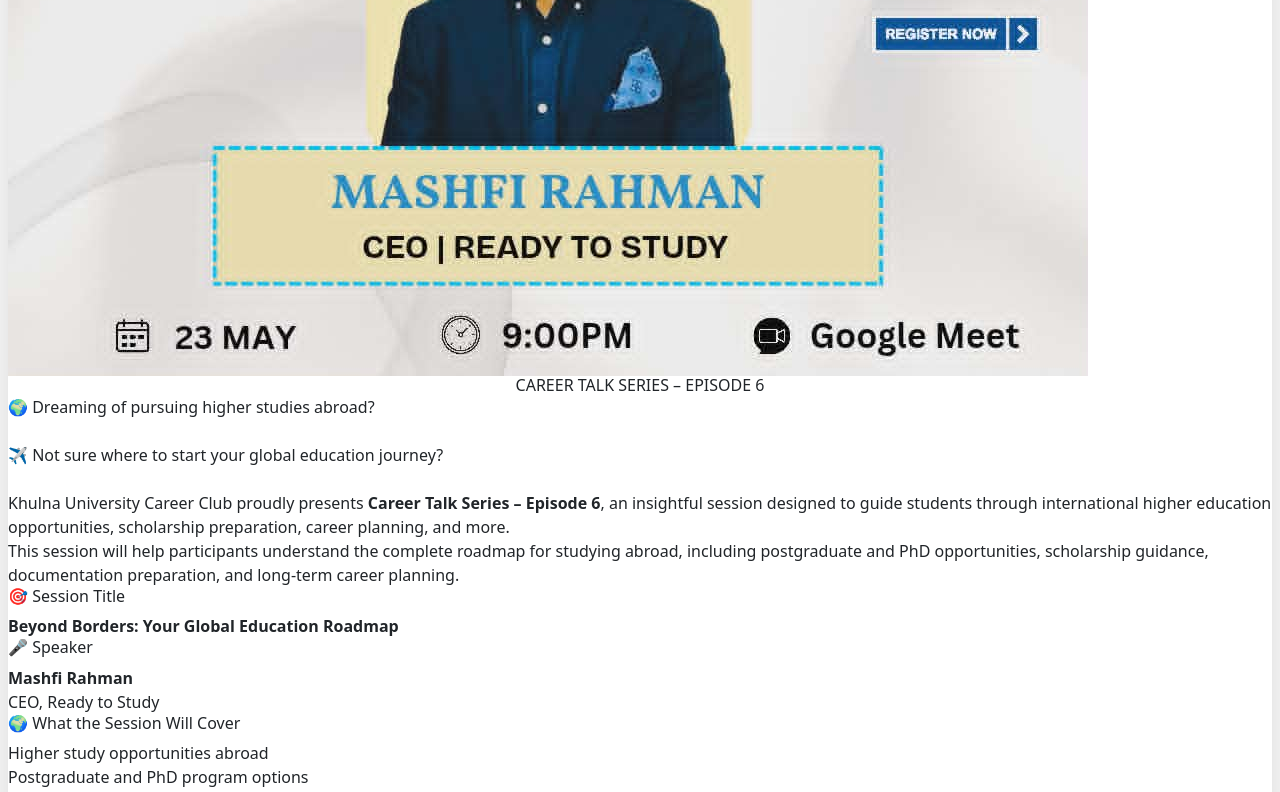
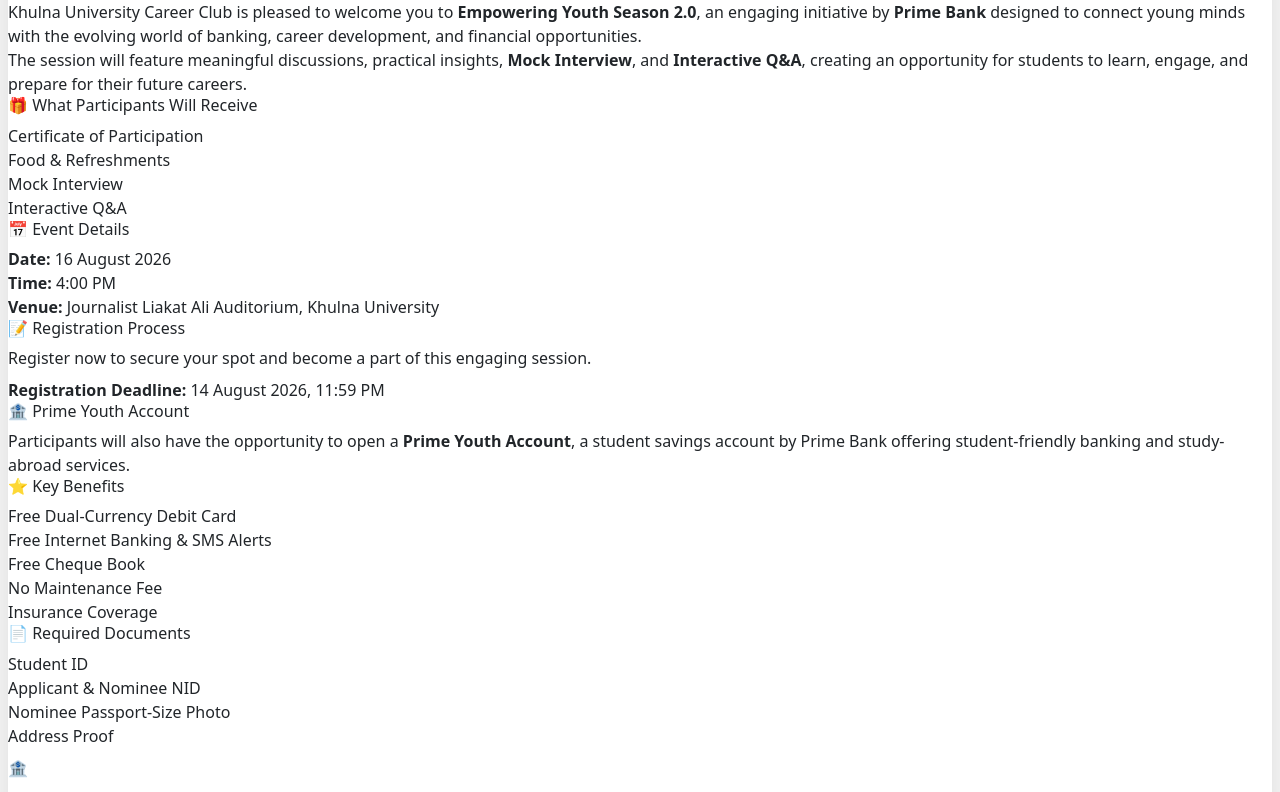
Before and after one commit to Aslambrj/KUCC, a React (Vite) app: page / in a window 1280 px wide. Shown: the part 1600-2392 px from the top of the page. Built offline with nearby package versions, Linux system fonts and the light colour scheme; no server answers.

Commit message:
youth empowering

```diff
--- a/src/pages/home/Home.jsx
+++ b/src/pages/home/Home.jsx
@@ -10,7 +10,8 @@
 import Nextgen3 from "../updates/nextgen3.jsx";
 import TreasureHunt from "../updates/TreasurerHunt.jsx";
 import GenSubmissions from "../updates/genSubmission.jsx";
-import CareerTalkSeries6 from "../updates/careerTalk6.jsx";
+
+import PrimeBank from "../updates/primeBank.jsx";
 
 
 
@@ -26,9 +27,13 @@
     <>
       <DynamicContent />
 
-  <section className="bg-white shadow-lg rounded-2xl p-2">
+    <section className="bg-white shadow-lg rounded-2xl p-2">
+       <PrimeBank/>
+      </section>
+
+  {/* <section className="bg-white shadow-lg rounded-2xl p-2">
        <CareerTalkSeries6/>
-      </section>
+      </section> */}
 
       {/* <section className="bg-white shadow-lg rounded-2xl p-2">
        <GenSubmissions/>
--- a/src/pages/updates/Update.jsx
+++ b/src/pages/updates/Update.jsx
@@ -9,7 +9,7 @@
 import treasureHunt from "./TreasurerHunt.jsx";
 import genSubmission from "./genSubmission.jsx";
 import CareerTalkSeries6 from "./careerTalk6.jsx";
-
+import primeBank from "./primeBank.jsx";
 
 const Update = () => {
   return (
@@ -21,6 +21,10 @@
              Club Updates
             </h1>
 
+      {/* Prime Bank Section */}
+      <section className="bg-white shadow-lg rounded-2xl p-2">
+        {primeBank()}
+      </section>
 
       {/* Submission Section */}
       <section className="bg-white shadow-lg rounded-2xl p-2">
--- /dev/null
+++ b/src/pages/updates/primeBank.jsx
@@ -0,0 +1,178 @@
+import React from "react";
+
+const EmpoweringYouthSeason2 = () => {
+  const registerLink =
+    "https://forms.gle/4v3z5jbJX5JJ9aHc7";
+
+  const primeYouthLink =
+    "https://customer-daos.primebank.com.bd/";
+
+  return (
+    <div className="min-h-screen bg-blue-100 flex flex-col items-center p-6">
+      <div className="max-w-4xl w-full bg-white rounded-2xl shadow-lg overflow-hidden">
+
+        {/* Cover Photo */}
+        <div className="w-full bg-blue-100 flex items-center justify-center">
+          <img
+            src="/assets/empoweringYouth/empoweringYouth2.jpeg"
+            alt="Empowering Youth Season 2.0"
+            className="w-full h-auto object-contain"
+          />
+        </div>
+
+        {/* Content */}
+        <div className="p-6 space-y-6">
+
+          {/* Title */}
+          <h1 className="text-3xl font-bold text-center">
+            EMPOWERING YOUTH SEASON 2.0
+          </h1>
+
+          <p className="text-center text-lg font-semibold text-blue-800">
+            Prime Bank Presents | Organized by Khulna University Career Club
+          </p>
+
+          {/* Introduction */}
+          <p>
+            Khulna University Career Club is pleased to welcome you to{" "}
+            <b>Empowering Youth Season 2.0</b>, an engaging initiative by{" "}
+            <b>Prime Bank</b> designed to connect young minds with the evolving
+            world of banking, career development, and financial opportunities.
+          </p>
+
+          <p>
+            The session will feature meaningful discussions, practical insights,
+            <b> Mock Interview</b>, and <b>Interactive Q&A</b>, creating an
+            opportunity for students to learn, engage, and prepare for their
+            future careers.
+          </p>
+
+          {/* What Participants Will Receive */}
+          <div>
+            <h2 className="text-xl font-semibold mb-2">
+              🎁 What Participants Will Receive
+            </h2>
+
+            <ul className="list-disc pl-6 space-y-1">
+              <li>Certificate of Participation</li>
+              <li>Food & Refreshments</li>
+              <li>Mock Interview</li>
+              <li>Interactive Q&A</li>
+            </ul>
+          </div>
+
+          {/* Event Details */}
+          <div>
+            <h2 className="text-xl font-semibold mb-2">
+              📅 Event Details
+            </h2>
+
+            <ul className="list-disc pl-6 space-y-1">
+              <li>
+                <b>Date:</b> 16 August 2026
+              </li>
+              <li>
+                <b>Time:</b> 4:00 PM
+              </li>
+              <li>
+                <b>Venue:</b> Journalist Liakat Ali Auditorium, Khulna
+                University
+              </li>
+            </ul>
+          </div>
+
+          {/* Registration Process */}
+          <div>
+            <h2 className="text-xl font-semibold mb-2">
+              📝 Registration Process
+            </h2>
+
+            <p>
+              Register now to secure your spot and become a part of this
+              engaging session.
+            </p>
+
+            <p className="mt-2">
+              <b>Registration Deadline:</b> 14 August 2026, 11:59 PM
+            </p>
+          </div>
+
+          {/* Prime Youth Account */}
+          <div>
+            <h2 className="text-xl font-semibold mb-2">
+              🏦 Prime Youth Account
+            </h2>
+
+            <p>
+              Participants will also have the opportunity to open a{" "}
+              <b>Prime Youth Account</b>, a student savings account by Prime
+              Bank offering student-friendly banking and study-abroad services.
+            </p>
+          </div>
+
+          {/* Key Benefits */}
+          <div>
+            <h2 className="text-xl font-semibold mb-2">
+              ⭐ Key Benefits
+            </h2>
+
+            <ul className="list-disc pl-6 space-y-1">
+              <li>Free Dual-Currency Debit Card</li>
+              <li>Free Internet Banking & SMS Alerts</li>
+              <li>Free Cheque Book</li>
+              <li>No Maintenance Fee</li>
+              <li>Insurance Coverage</li>
+            </ul>
+          </div>
+
+          {/* Required Documents */}
+          <div>
+            <h2 className="text-xl font-semibold mb-2">
+              📄 Required Documents
+            </h2>
+
+            <ul className="list-disc pl-6 space-y-1">
+              <li>Student ID</li>
+              <li>Applicant & Nominee NID</li>
+              <li>Nominee Passport-Size Photo</li>
+              <li>Address Proof</li>
+            </ul>
+          </div>
+
+          {/* Prime Youth Account Button */}
+          <div className="flex justify-center pt-2 w-full">
+            <a
+              href={primeYouthLink}
+              target="_blank"
+              rel="noopener noreferrer"
+              className="w-96 text-center bg-gradient-to-r from-green-500 to-green-700 text-white px-6 py-3 rounded-xl text-lg font-semibold shadow-md hover:from-green-600 hover:to-green-800 transition transform hover:scale-105"
+            >
+              🏦 Open Prime Youth Account
+            </a>
+          </div>
+
+          {/* Closing */}
+          <p className="text-center font-medium text-gray-700 pt-2">
+            Join us for an afternoon of learning, engagement, and opportunities
+            designed to empower the next generation.
+          </p>
+
+          {/* Register Button */}
+          <div className="flex justify-center pt-6 w-full">
+            <a
+              href={registerLink}
+              target="_blank"
+              rel="noopener noreferrer"
+              className="w-96 text-center bg-gradient-to-r from-blue-500 to-blue-700 text-white px-6 py-3 rounded-xl text-lg font-semibold shadow-md hover:from-blue-600 hover:to-blue-800 transition transform hover:scale-105"
+            >
+              🚀 Register Now
+            </a>
+          </div>
+
+        </div>
+      </div>
+    </div>
+  );
+};
+
+export default EmpoweringYouthSeason2;
```
Also changed, not shown: public/assets/empoweringYouth/empoweringYouth2.jpeg (added).
